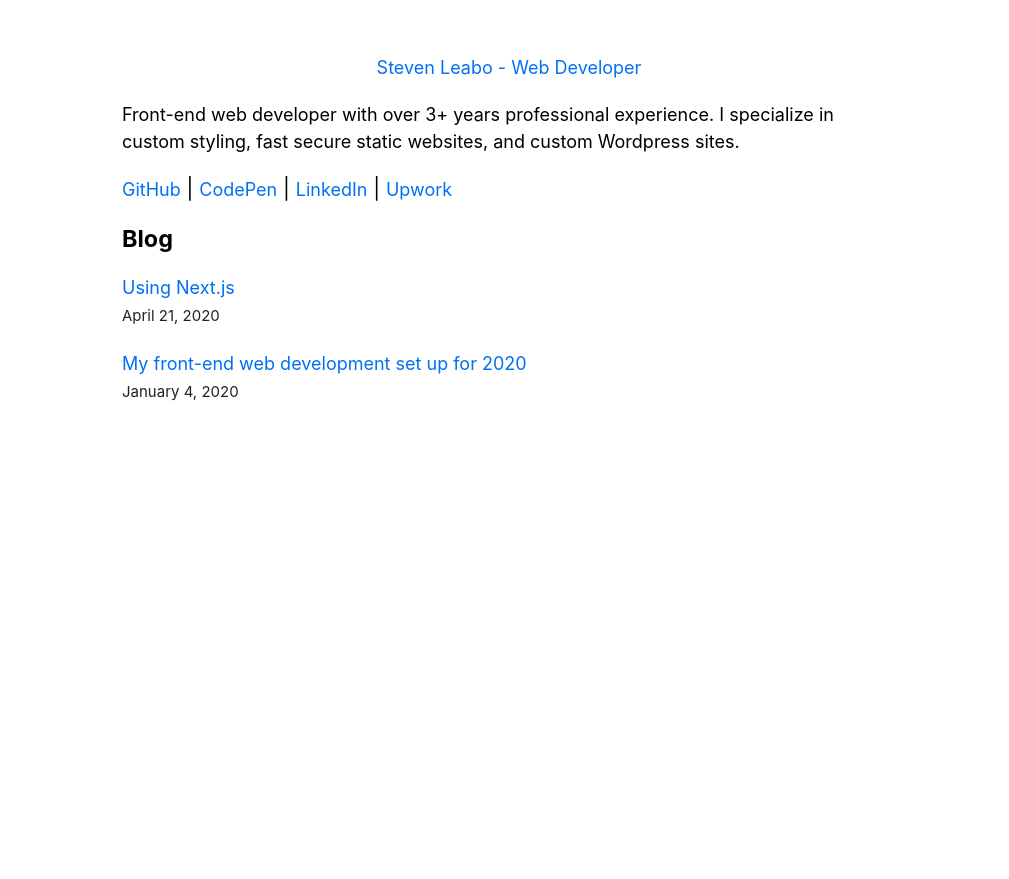
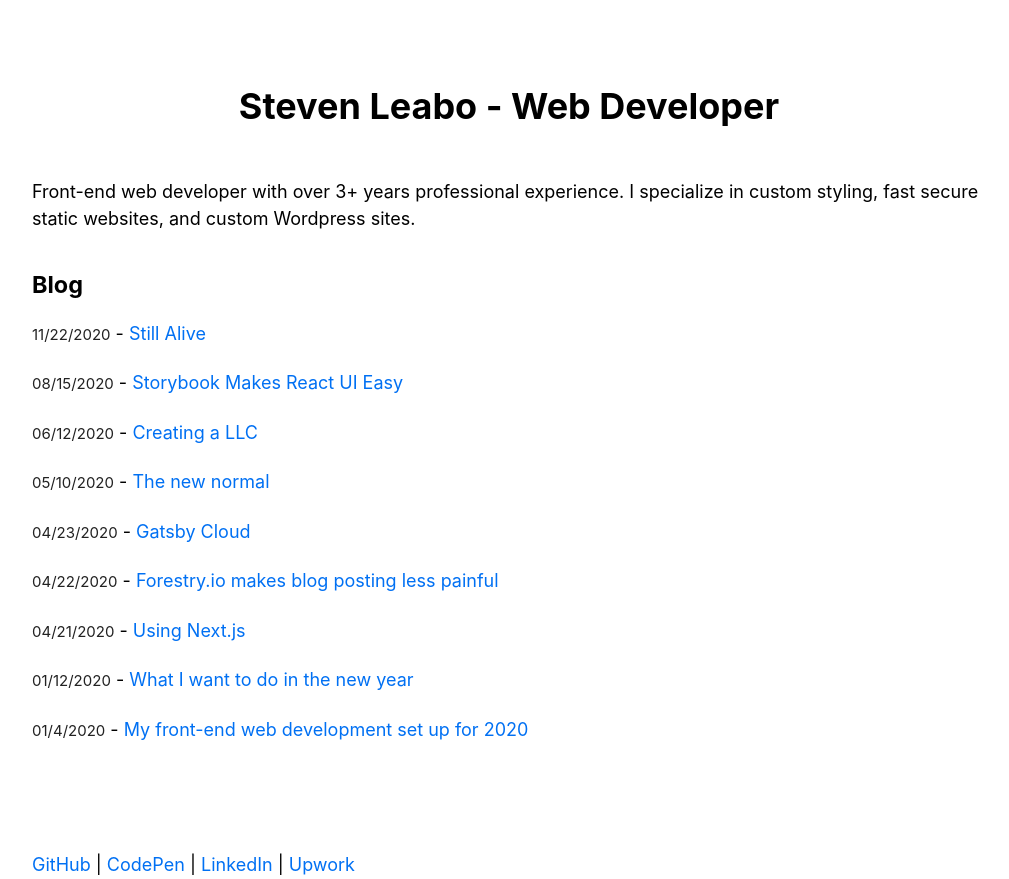
Before and after one commit to leabs/next-js-tutorial, a Next.js app: page / in a window 1280 px wide. Shown: the whole page, without its empty margins (131-1140 px from the left). Before the commit the page ends 800 px from the top, so only its background shows below. Built offline with nearby package versions, Linux system fonts and the light colour scheme.

Commit message:
adding other posts and moving layout around (footer)

```diff
--- a/components/date.js
+++ b/components/date.js
@@ -2,5 +2,5 @@
 
 export default function Date({ dateString }) {
   const date = parseISO(dateString)
-  return <time dateTime={dateString}>{format(date, 'LLLL d, yyyy')}</time>
+  return <time dateTime={dateString}>{format(date, 'LL/d/yyyy')}</time>
 }
--- a/components/layout.js
+++ b/components/layout.js
@@ -8,7 +8,8 @@
 
 export default function Layout({ children, home }) {
   return (
-    <div className={styles.container}>
+    <div>
+    <div className={styles.container} style={{ minHeight: '80vh'}}>
       <Head>
         <link rel="icon" href="/favicon.ico" />
         <meta
@@ -24,36 +25,51 @@
         <meta name="og:title" content={siteTitle} />
         <meta name="twitter:card" content="summary_large_image" />
       </Head>
-      {!home && (
-        <div className={styles.backToHome}>
-          <Link href="/">
-            <a>← Back to home</a>
-          </Link>
-        </div>
-      )}
       <header className={styles.header}>
         {home ? (
           <>
             <Link href="/">
-              <a>
+              <h1>
               Steven Leabo - Web Developer
-              </a>
+
+              </h1>
             </Link>
 
           </>
         ) : (
           <>
             <Link href="/">
-              <a>
+              <h2>
               Steven Leabo - Web Developer
-              </a>
+
+              </h2>
             </Link>
 
           </>
         )}
       </header>
+      {!home && (
+        <div className={styles.backToHome}>
+          <Link href="/">
+            <a>← Back home</a>
+          </Link>
+        </div>
+      )}
       <main>{children}</main>
-
+    </div>
+    <div className={styles.container} style={{ marginBottom: '0'}}>
+    <footer className="footer">
+    <div className={utilStyles.socialLinks}>
+    <a href="https://github.com/leabs" target="_blank" class="has-text-primary">GitHub</a>
+      <span> | </span>
+      <a href="https://codepen.io/leab" target="_blank" class="has-text-primary">CodePen</a>
+      <span> | </span>
+      <a href="https://www.linkedin.com/in/stevenleabo/" target="_blank" class="has-text-primary">LinkedIn</a>
+      <span> | </span>
+      <a href="https://www.upwork.com/o/profiles/users/~011442e16729fe0928/" target="_blank" class="has-text-primary">Upwork</a>
+      </div>
+    </footer>
+    </div>
     </div>
   )
 }
--- a/components/layout.module.css
+++ b/components/layout.module.css
@@ -1,7 +1,10 @@
 .container {
-    max-width: 45rem;
+  position: relative;
+  max-width: 55rem;
   padding: 0 1rem;
   margin: 3rem auto 6rem;
+  min-height: 100%;
+  position: relative;
 }
 
 .header {
@@ -23,3 +26,9 @@
 .backToHome {
   margin: 3rem 0 0;
 }
+.footer {
+  position: absolute;
+  bottom: 0;
+  width: 100%;
+  height: 2.5rem;
+}
--- a/pages/index.js
+++ b/pages/index.js
@@ -24,15 +24,6 @@
         <p>
         Front-end web developer with over 3+ years professional experience. I specialize in custom styling, fast secure static websites, and custom Wordpress sites.
         </p>
-        <div className={utilStyles.socialLinks}>
-      <a href="https://github.com/leabs" target="_blank" class="has-text-primary">GitHub</a>
-        <span> | </span>
-        <a href="https://codepen.io/leab" target="_blank" class="has-text-primary">CodePen</a>
-        <span> | </span>
-        <a href="https://www.linkedin.com/in/stevenleabo/" target="_blank" class="has-text-primary">LinkedIn</a>
-        <span> | </span>
-        <a href="https://www.upwork.com/o/profiles/users/~011442e16729fe0928/" target="_blank" class="has-text-primary">Upwork</a>
-        </div>
       </section>
 
       <section className={`${utilStyles.headingMd} ${utilStyles.padding1px}`}>
@@ -40,13 +31,14 @@
         <ul className={utilStyles.list}>
           {allPostsData.map(({ id, date, title }) => (
             <li className={utilStyles.listItem} key={id}>
+              <small className={utilStyles.lightText}>
+              <Date dateString={date} />
+            </small> {' - '}
             <Link href="/posts/[id]" as={`/posts/${id}`}>
               <a>{title}</a>
             </Link>
             <br />
-            <small className={utilStyles.lightText}>
-              <Date dateString={date} />
-            </small>
+
           </li>
 
           ))}
--- /dev/null
+++ b/posts/2020-01-12-new-years-resolutions.md
@@ -0,0 +1,14 @@
+---
+layout: post
+title: What I want to do in the new year
+category: self improvement
+date: "2020-01-12"
+---
+
+I am very much the type of person to participate in new years resolutions. It is a good time to reflect on what I have done in the last year and also a good time to set goals for the coming year.
+
+I want to build more things. I want to stop worrying about if my work flow is the most efficient and just focus on making stuff.
+
+I have spent hours obsessing over what back up solution is best to save my work: Time machine vs rsync vs backblaze. Then I realized two things: I have never had to restore files and even if I did I have not really created anything worth backing up (that lives outside github), so why am I wasting my time?
+
+I don’t want to think about making a blog, or comparing jekyll vs gatsby vs wordpress. I’m just typing out a post. I want to make a magic mirror, a new desk, build something with my hands out of pieces of wood or IoT dev kits or whatever. 2020 is the year I make more stuff.
--- /dev/null
+++ b/posts/2020-04-22-forestry-io-makes-blog-posting-less-painless.md
@@ -0,0 +1,18 @@
+---
+layout: post
+title: Forestry.io makes blog posting less painful
+category: CMS
+date: "2020-04-22"
+---
+
+I'm finding myself less likely to post on this blog when it's a site sitting in a repo waiting for me to add and build a markdown file.
+
+[Forestry.io ](https://forestry.io "forestry")makes it easier for me to log on and type out some thoughts. It will then publish to the repo which builds on github pages and deploys (as long as it's on the master branch).
+
+Today I spent a lot of time setting up example sites using Jekyll, Next.js, and Gatsby on services on forestry, and also [vercel.com](https://vercel.com "https://vercel.com") and [Netlify](https://www.netlify.com/ "netlify").
+
+You can check out some of these examples in my repo list [here](https://github.com/leabs?tab=repositories "repo list").
+
+Static sites seem to be the most secure and fastest option for websites, and frameworks like next.js have solved some of the [issues with static site drawbacks](https://nextjs.org/blog/next-9-3#next-gen-static-site-generation-ssg-support "blog post on ssg").
+
+Thanks for reading!
--- /dev/null
+++ b/posts/2020-04-23-gatsby-cloud.md
@@ -0,0 +1,14 @@
+---
+layout: post
+title: Gatsby Cloud
+category: Gatsby
+date: "2020-04-23"
+---
+
+Today I set up a website using [Gatsby Cloud and Contentful](https://www.gatsbyjs.com/docs/contentful/getting-started/ "gatsby blouse and contentful").
+
+The set up was pretty straight forward. You do have to clone the repo once generated and run yarn install then yarn run setup to add your contentful API keys and access tokens.
+
+Github has been struggling this morning, so I think build time was a bit longer than it should be, but my gatsby site took 2:52 to build and 0:02 to deploy.
+
+Building is only required with layout or major site additions. If you are just adding content like a blog post, or editing content that already exists like the author info on the homepage, a new build is not required. Pretty cool stuff!
--- /dev/null
+++ b/posts/2020-05-10-the-pandemic-makes-me-miss-the-little-things.md
@@ -0,0 +1,10 @@
+---
+layout: post
+title: The new normal
+category: Web Development
+date: "2020-05-10"
+---
+
+This pandemic and the stay at home order has been tough on everyone. I miss working at an office with others, or at a coffee shop. How long will it take to get back to normal? How many places will be finical crippled because of the new normal?
+
+![This seems like a distant memory](/uploads/IMG_5932.JPG "This seems like a distant memory")
--- /dev/null
+++ b/posts/2020-06-12-creating-an-llc.md
@@ -0,0 +1,16 @@
+---
+layout: post
+title: Creating a LLC
+category: ""
+date: "2020-06-12"
+---
+
+**The story so far...**
+
+It has always been a dream of mine to be my own boss. I have had a lot of time since the pandemic hit and decided it might be the right time to take the plunge. Here is what I have done and learned so far:
+
+1. I used the services at www.nolo.com to set up my LLC, and used them as a registered agent. The assist me with documents and setting up forms I need for the LLC. I could have saved a few dollars by doing it myself but I felt more comfortable having them involved. They also helped me with the business publication, which is a requirement in New York State.
+2. Tax stuff so far has been a hassle. Since there is a pandemic going on I had to file for EIN online. I couldn't get it via online so I called the phone number only to find out that their call center is out of order. I had to wait until June to be able to call them (I filed with the state for the LLC in late April.)
+3. I use Freshbooks for invoicing. They can generate invoices, track expenses, and do some account functions for me. It's a real intuitive process and they have apps which let me generate and send an invoice in seconds!
+
+That's the story so far. I still have a long ways left on my journey and I am still learning things as I go. I've sent and received payment for a few jobs and it's felt great. I will update on this in a few months!
--- /dev/null
+++ b/posts/2020-08-15-storybook-makes-react-ui-easy.md
@@ -0,0 +1,25 @@
+---
+layout: post
+title: Storybook Makes React UI Easy
+category: React
+date: "2020-08-15"
+---
+
+![Storybook relationship](https://storybook.js.org/3b2d67d88d14b230ce1a1e7eebbf4028/storybook-relationship.png "Storybook work flow")
+
+I've been using Storybook at my current gig to mock up component / widget UI for a React app.
+
+Storybook is a way to create components in isolation. From there you can import base styles and container properties to render the components in the app. You have a variety of tools at your disposal to:
+
+- Build components in isolation using a variety of frameworks
+- Make components interactive for feedback, and changes from your development team
+- Test
+  - Manual testing
+  - Unit testing
+  - Even visual testing (per pixel changes in the UI)
+- Document components, features, properties, etc
+- Use a variety of add-ons to enhance the Storybook app
+- Deploy your Storybook app to a static site
+- Use your Storybook as your app's style guide
+
+I will most certainly be using Storybook for any serious app development going forward. Check out Storybook here: [https://storybook.js.org/](https://storybook.js.org/ "https://storybook.js.org/")
--- /dev/null
+++ b/posts/2020-11-22-still-alive.md
@@ -0,0 +1,12 @@
+---
+layout: post
+title: Still Alive
+category: life
+date: "2020-11-22"
+---
+
+I'm still alive. I have been working with a company on an IoT application. I've been learning React and Storybook and working with SCSS for their web app.
+
+The holidays are upon us. Things for the year are slowing down. I have learned a lot in 2020, and while it was tough at times I feel I was able to grow as a person substantially.
+
+Here is to hoping stresses and worries that are political or viral lighten up in 2021.
```
Lines whose indentation alone changed are shown as unchanged.
